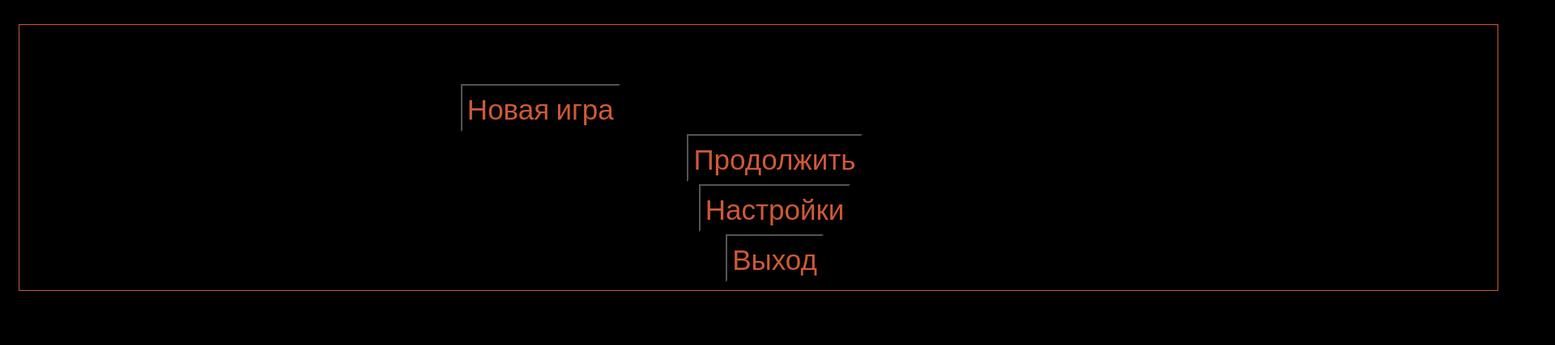
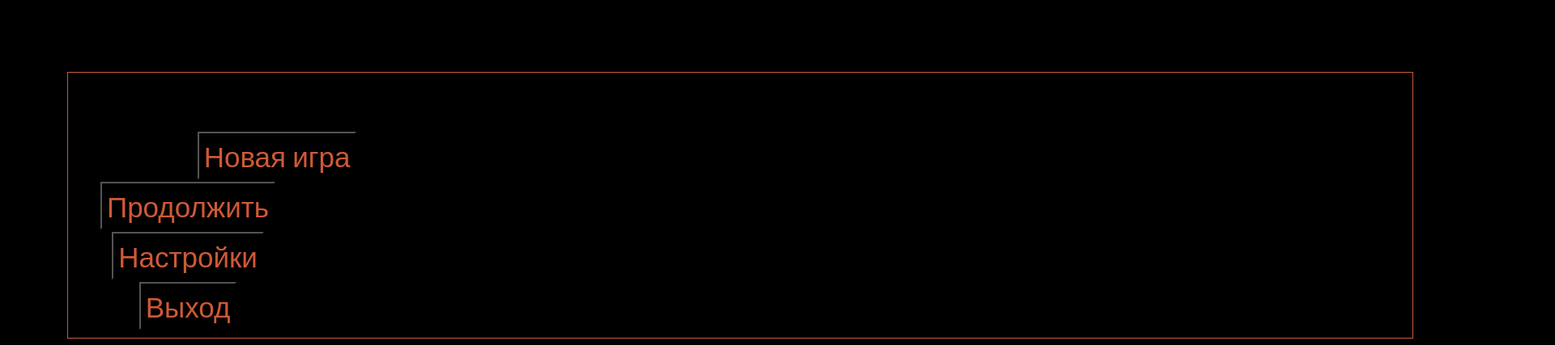
Before and after one commit to Kiryuha161/Web-game-Hunters, a plain HTML site: page Index-1.html in a window 1280 px wide. Shown: the part 112-539 px from the top of the page at 81% size, 1920 px wide, since content can reach past the window. Drawn offline with Linux system fonts and the light colour scheme.

Commit message:
Немного подправил навигационную панель третьей основной страницы

```diff
--- a/styles.css
+++ b/styles.css
@@ -85,9 +85,10 @@ form {
 
 nav {
     font-size: 30px;
-    transform: translate(15px, 0);
+    transform: translate(75px, 0);
     border: 1px solid #CE5937;
-    width: 1825px;
+    width: 1660px;
+    display: flex;
 }
 
     nav a {
```
